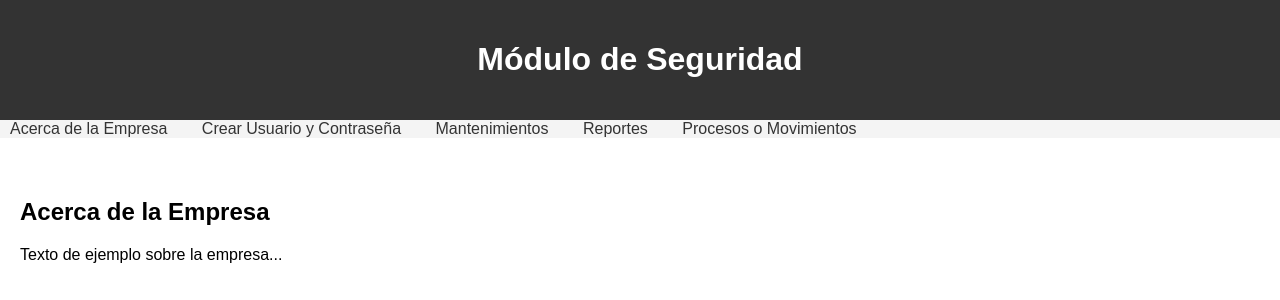
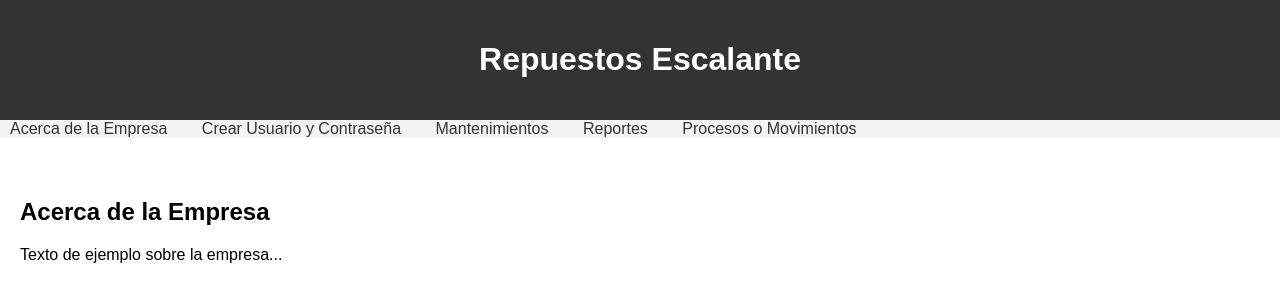
Before and after one commit to Lara-Elvis/repuestos, a PHP site: page / in a window 1280 px wide. Shown: the top 300 px of the page. Run offline with PHP 8.4, Linux system fonts and the light colour scheme.

Commit message:
cambia el .html a .php

```diff
--- a/index.html
+++ b/index.php
@@ -8,7 +8,7 @@
 </head>
 <body>
     <header>
-        <h1>Módulo de Seguridad</h1>
+        <h1>Repuestos Escalante</h1>
     </header>
 
     <nav>
```
